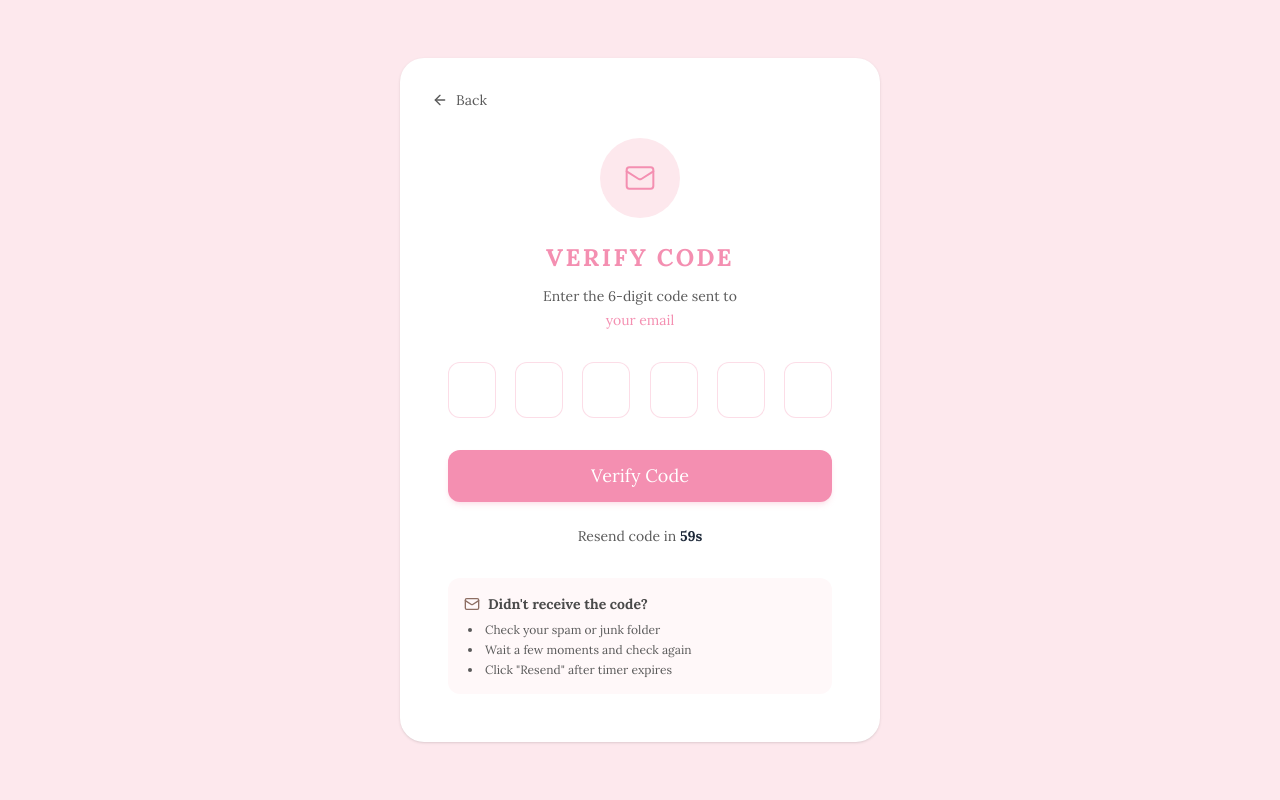
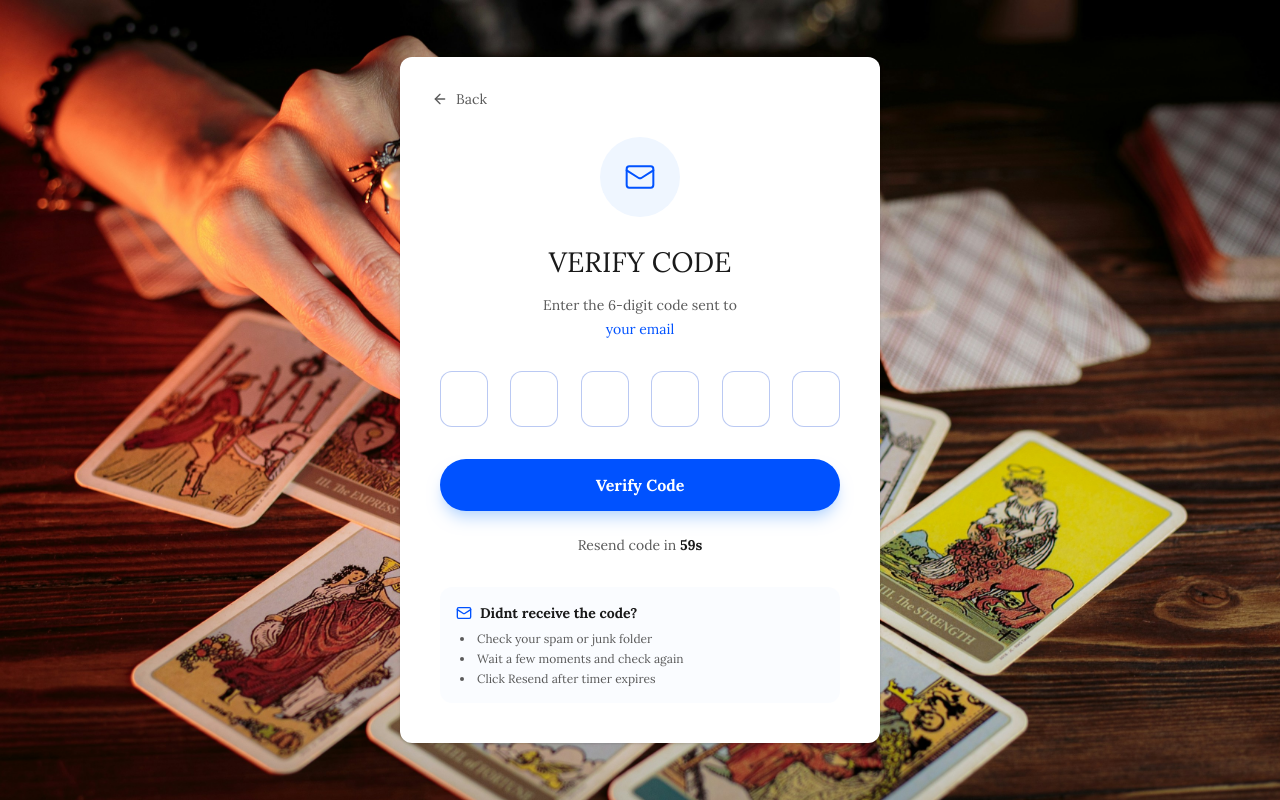
Before and after one commit to Mohosin075/jinvalex-dashboard, a Next.js app: page /auth/verify-otp in a window 1280 px wide. Built offline with nearby package versions, Linux system fonts and the light colour scheme; no server answers.

Commit message:
style(auth): update auth pages and forms with new design system

```diff
--- a/src/app/(auth)/auth/forgot-password/page.tsx
+++ b/src/app/(auth)/auth/forgot-password/page.tsx
@@ -2,7 +2,7 @@
 
 const page = () => {
     return (
-        <div className="min-h-screen flex items-center justify-center bg-[#FDE8ED] p-4">
+        <div className="min-h-screen flex items-center justify-center bg-cover bg-center bg-no-repeat p-4" style={{ backgroundImage: "url('/bg.jpg')" }}>
             <ForgotPassword_Form />
         </div>
     );
--- a/src/app/(auth)/auth/reset-password/page.tsx
+++ b/src/app/(auth)/auth/reset-password/page.tsx
@@ -2,7 +2,7 @@
 
 const page = () => {
     return (
-        <div className="min-h-screen flex items-center justify-center bg-[#FDE8ED] p-4">
+        <div className="min-h-screen flex items-center justify-center bg-cover bg-center bg-no-repeat p-4" style={{ backgroundImage: "url('/bg.jpg')" }}>
             <ResetPassword_Form />
         </div>
     );
--- a/src/app/(auth)/auth/verify-otp/page.tsx
+++ b/src/app/(auth)/auth/verify-otp/page.tsx
@@ -2,7 +2,7 @@
 
 const page = () => {
     return (
-        <div className="min-h-screen flex items-center justify-center bg-[#FDE8ED] p-4">
+        <div className="min-h-screen flex items-center justify-center bg-cover bg-center bg-no-repeat p-4" style={{ backgroundImage: "url('/bg.jpg')" }}>
             <OTPVerify_Form />
         </div>
     );
--- a/src/components/forms/ForgotPassword_Form.tsx
+++ b/src/components/forms/ForgotPassword_Form.tsx
@@ -53,22 +53,22 @@
     };
 
     return (
-        <div className="bg-white p-8 md:p-12 rounded-[24px] shadow-sm w-full max-w-[480px] relative">
+        <div className="bg-white p-8 md:p-10 rounded-[12px] shadow-sm w-full max-w-[480px] relative">
             {/* Back Button */}
             <div className="absolute top-8 left-8">
-                <Link href="/auth/login" className="flex items-center text-sm font-medium text-[#5A5A5A] hover:text-[#F48FB1] transition-colors">
+                <Link href="/auth/login" className="flex items-center text-sm font-medium text-[#5A5A5A] hover:text-[#0052FF] transition-colors">
                     <ArrowLeft className="w-4 h-4 mr-2" />
                     Back to Sign In
                 </Link>
             </div>
 
-            <form onSubmit={handleSubmit(handleSubmitEmail)} className="w-full mt-8">
+            <form onSubmit={handleSubmit(handleSubmitEmail)} className="w-full mt-10">
                 {/* Icon & Header */}
                 <div className="flex flex-col items-center mb-8">
-                    <div className="w-20 h-20 bg-[#FDE8ED] rounded-full flex items-center justify-center mb-6">
-                        <Mail className="w-8 h-8 text-[#F48FB1]" strokeWidth={1.5} />
+                    <div className="w-20 h-20 bg-blue-50 rounded-full flex items-center justify-center mb-6">
+                        <Mail className="w-8 h-8 text-[#0052FF]" strokeWidth={1.5} />
                     </div>
-                    <h1 className="text-2xl font-serif text-[#F48FB1] text-center tracking-widest uppercase mb-3">
+                    <h1 className="text-[28px] text-center font-normal text-[#1A1A1A] mb-3">
                         Forgot Password
                     </h1>
                     <p className="text-[#5A5A5A] text-center text-sm">
@@ -78,16 +78,20 @@
 
                 {/* Email Field */}
                 <div className="mb-8 space-y-2">
-                    <label className="block text-sm font-semibold text-[#4A4A4A] flex items-center gap-2">
-                        <Mail className="w-4 h-4" />
+                    <label className="block text-sm font-medium text-[#1A1A1A]">
                         Email Address
                     </label>
-                    <input
-                        type="email"
-                        {...register("email")}
-                        placeholder="your@email.com"
-                        className="w-full px-4 py-3 border border-[#F48FB1]/30 rounded-[12px] focus:outline-none focus:ring-2 focus:ring-[#F48FB1]/50 bg-white placeholder:text-gray-400"
-                    />
+                    <div className="relative">
+                        <div className="absolute left-4 top-1/2 -translate-y-1/2 text-gray-400">
+                            <Mail className="w-5 h-5" />
+                        </div>
+                        <input
+                            type="email"
+                            {...register("email")}
+                            placeholder="your@email.com"
+                            className="w-full pl-12 pr-4 py-3.5 border border-[#1D4ED8] rounded-full focus:outline-none focus:ring-1 focus:ring-[#1D4ED8] bg-white placeholder:text-gray-400"
+                        />
+                    </div>
                     {errors.email && <p className="text-red-500 text-sm mt-1">{errors.email.message}</p>}
                 </div>
 
@@ -95,18 +99,10 @@
                 <button
                     type="submit"
                     disabled={isLoading}
-                    className="w-full bg-[#F48FB1] hover:bg-[#F06292] text-white font-medium text-lg py-3 px-4 rounded-[12px] transition-all duration-200 disabled:opacity-70 disabled:cursor-not-allowed shadow-md shadow-[#F48FB1]/20 mb-8"
+                    className="w-full bg-[#0052FF] hover:bg-blue-700 text-white font-semibold text-base py-3.5 px-4 rounded-full transition-all duration-200 disabled:opacity-70 disabled:cursor-not-allowed shadow-lg shadow-blue-200 mb-8"
                 >
                     {isLoading ? "Sending..." : "Send Verification Code"}
                 </button>
-
-                {/* Security Note */}
-                <div className="bg-[#FFF8F9] rounded-[12px] p-4 flex items-start gap-3">
-                    <Lock className="w-4 h-4 text-[#8D6E63] mt-0.5 shrink-0" />
-                    <p className="text-xs text-[#5A5A5A] leading-relaxed">
-                        <span className="font-semibold text-[#4A4A4A]">Security Note:</span> We'll send a 6-digit verification code to your email address.
-                    </p>
-                </div>
             </form>
         </div>
     );
--- a/src/components/forms/OTPVerify_Form.tsx
+++ b/src/components/forms/OTPVerify_Form.tsx
@@ -113,28 +113,28 @@
     };
 
     return (
-        <div className="bg-white p-8 md:p-12 rounded-[24px] shadow-sm w-full max-w-[480px] relative">
+        <div className="bg-white p-8 md:p-10 rounded-[12px] shadow-sm w-full max-w-[480px] relative">
             {/* Back Button */}
             <div className="absolute top-8 left-8">
-                <Link href="/auth/forgot-password" className="flex items-center text-sm font-medium text-[#5A5A5A] hover:text-[#F48FB1] transition-colors">
+                <Link href="/auth/forgot-password" className="flex items-center text-sm font-medium text-[#5A5A5A] hover:text-[#0052FF] transition-colors">
                     <ArrowLeft className="w-4 h-4 mr-2" />
                     Back
                 </Link>
             </div>
 
-            <form onSubmit={handleSubmit(handleSubmitOTP)} className="w-full mt-8">
+            <form onSubmit={handleSubmit(handleSubmitOTP)} className="w-full mt-10">
                 {/* Icon & Header */}
                 <div className="flex flex-col items-center mb-8">
-                    <div className="w-20 h-20 bg-[#FDE8ED] rounded-full flex items-center justify-center mb-6">
-                        <Mail className="w-8 h-8 text-[#F48FB1]" strokeWidth={1.5} />
+                    <div className="w-20 h-20 bg-blue-50 rounded-full flex items-center justify-center mb-6">
+                        <Mail className="w-8 h-8 text-[#0052FF]" strokeWidth={1.5} />
                     </div>
-                    <h1 className="text-2xl font-serif text-[#F48FB1] text-center tracking-widest uppercase mb-3">
+                    <h1 className="text-[28px] text-center font-normal text-[#1A1A1A] mb-3">
                         VERIFY CODE
                     </h1>
                     <p className="text-[#5A5A5A] text-center text-sm mb-1">
                         Enter the 6-digit code sent to
                     </p>
-                    <p className="text-[#F48FB1] text-center text-sm font-medium">
+                    <p className="text-[#0052FF] text-center text-sm font-medium">
                         {email}
                     </p>
                 </div>
@@ -149,7 +149,7 @@
                             ref={inputRefs[index]}
                             onChange={(e) => handleInputChange(e, index)}
                             onKeyDown={(e) => handleKeyDown(e, index)}
-                            className="w-12 h-14 border border-[#F48FB1]/30 rounded-[12px] text-center text-xl font-bold text-[#F48FB1] focus:outline-none focus:ring-2 focus:ring-[#F48FB1]/50 bg-white"
+                            className="w-12 h-14 border border-[#1D4ED8]/30 rounded-[12px] text-center text-xl font-bold text-[#1A1A1A] focus:outline-none focus:ring-2 focus:ring-[#1D4ED8]/50 bg-white"
                         />
                     ))}
                 </div>
@@ -158,7 +158,7 @@
                 <button
                     type="submit"
                     disabled={isLoading}
-                    className="w-full bg-[#F48FB1] hover:bg-[#F06292] text-white font-medium text-lg py-3 px-4 rounded-[12px] transition-all duration-200 disabled:opacity-70 disabled:cursor-not-allowed shadow-md shadow-[#F48FB1]/20 mb-6"
+                    className="w-full bg-[#0052FF] hover:bg-blue-700 text-white font-semibold text-base py-3.5 px-4 rounded-full transition-all duration-200 disabled:opacity-70 disabled:cursor-not-allowed shadow-lg shadow-blue-200 mb-6"
                 >
                     {isLoading ? "Verifying..." : "Verify Code"}
                 </button>
@@ -166,20 +166,20 @@
                 {/* Resend Timer */}
                 <div className="text-center mb-8">
                     <p className="text-[#5A5A5A] text-sm">
-                        Resend code in <span className="font-bold text-gray-800">{countdown}s</span>
+                        Resend code in <span className="font-bold text-[#1A1A1A]">{countdown}s</span>
                     </p>
                 </div>
 
                 {/* Help Section */}
-                <div className="bg-[#FFF8F9] rounded-[12px] p-4">
+                <div className="bg-blue-50/30 rounded-[12px] p-4">
                     <div className="flex items-center gap-2 mb-2">
-                        <Mail className="w-4 h-4 text-[#8D6E63]" />
-                        <span className="font-bold text-sm text-[#4A4A4A]">Didn't receive the code?</span>
+                        <Mail className="w-4 h-4 text-[#0052FF]" />
+                        <span className="font-bold text-sm text-[#1A1A1A]">Didnt receive the code?</span>
                     </div>
                     <ul className="text-xs text-[#5A5A5A] space-y-1 list-disc list-inside pl-1">
                         <li>Check your spam or junk folder</li>
                         <li>Wait a few moments and check again</li>
-                        <li>Click "Resend" after timer expires</li>
+                        <li>Click Resend after timer expires</li>
                     </ul>
                 </div>
             </form>
```
Also changed, not shown: src/components/forms/ResetPassword_Form.tsx (+20 -25 lines).
